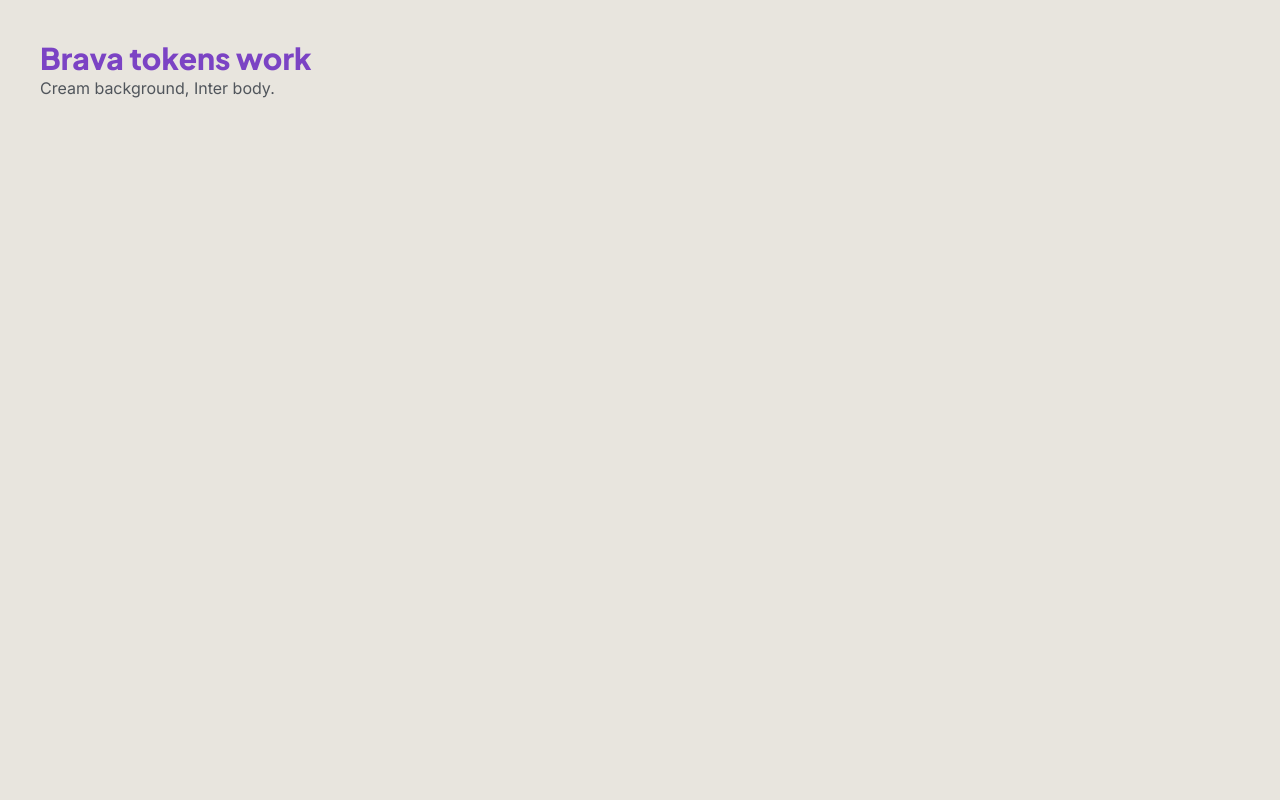
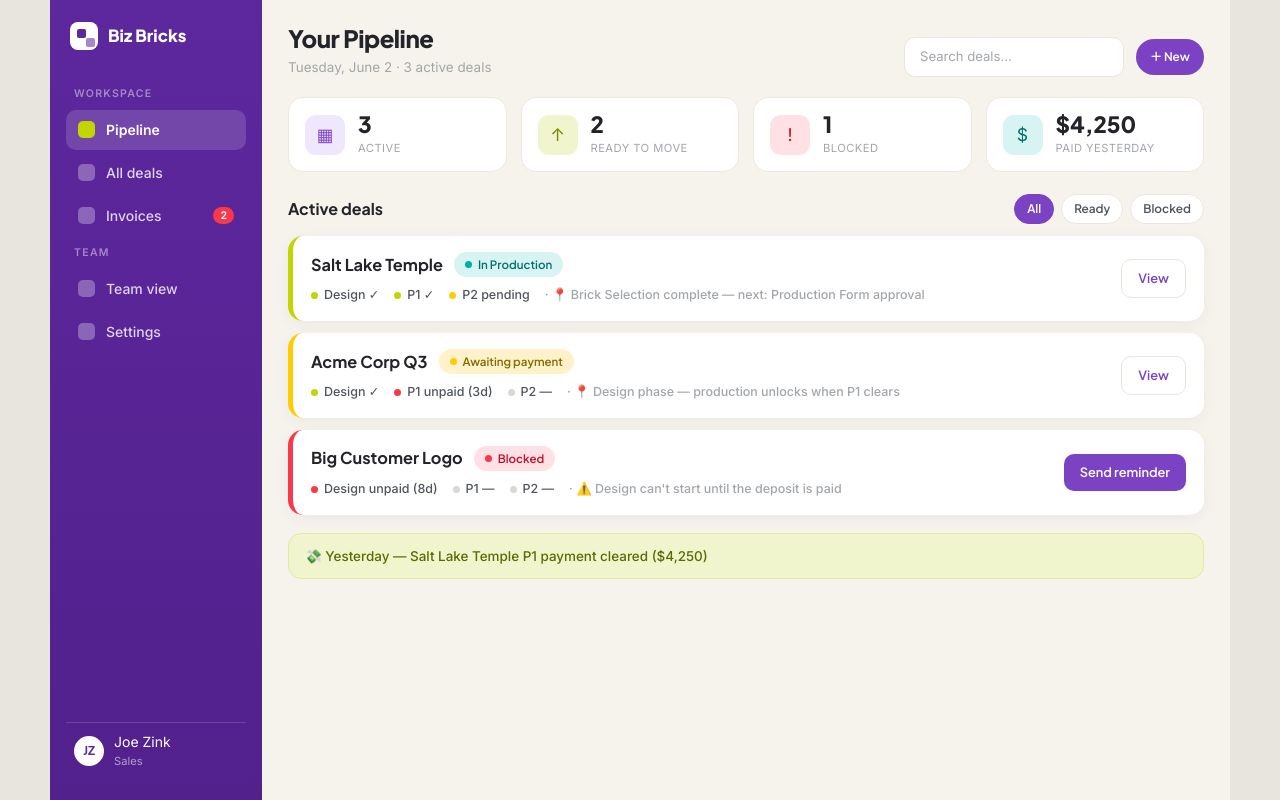
Before and after one commit to joeBrava/BravaOpsDashboard, a Next.js app in the folder phase2-dashboard/: page / in a window 1280 px wide. Built offline with nearby package versions, Linux system fonts and the light colour scheme.

Commit message:
feat: assemble static Pipeline page with mock data

```diff
--- a/phase2-dashboard/app/page.tsx
+++ b/phase2-dashboard/app/page.tsx
@@ -1,10 +1,39 @@
-export default function Page() {
+import { Sidebar } from "@/components/sidebar";
+import { Topbar } from "@/components/topbar";
+import { StatCard } from "@/components/stat-card";
+import { FilterChips } from "@/components/filter-chips";
+import { DealCard } from "@/components/deal-card";
+import { PaymentToast } from "@/components/payment-toast";
+import { deals, dealStatusKey, summary, recentPayment } from "@/lib/mock-data";
+
+export default function PipelinePage() {
   return (
-    <main className="p-10">
-      <h1 className="font-display text-3xl font-extrabold text-purple">
-        Brava tokens work
-      </h1>
-      <p className="font-body text-gray-dark">Cream background, Inter body.</p>
-    </main>
+    <div className="mx-auto flex min-h-screen max-w-[1180px]">
+      <Sidebar />
+
+      <main className="flex-1 bg-cream px-[26px] py-[22px]">
+        <Topbar title="Your Pipeline" sub="Tuesday, June 2 · 3 active deals" />
+
+        <div className="mb-[22px] grid grid-cols-4 gap-[14px]">
+          <StatCard value={String(summary.active)} label="Active" icon="▦" iconClass="bg-[#efe7fb] text-purple" />
+          <StatCard value={String(summary.readyToMove)} label="Ready to move" icon="↑" iconClass="bg-[#f1f5ce] text-[#7c8a00]" />
+          <StatCard value={String(summary.blocked)} label="Blocked" icon="!" iconClass="bg-[#ffe1e5] text-[#c20f2b]" />
+          <StatCard value={summary.paidYesterday} label="Paid yesterday" icon="$" iconClass="bg-[#d7f4f2] text-[#00726e]" />
+        </div>
+
+        <div className="mb-3 mt-1 flex items-center justify-between">
+          <h3 className="font-display text-base font-bold text-ink">Active deals</h3>
+          <FilterChips />
+        </div>
+
+        <div className="flex flex-col gap-3">
+          {deals.map((deal) => (
+            <DealCard key={deal.id} deal={deal} statusKey={dealStatusKey(deal)} />
+          ))}
+        </div>
+
+        <PaymentToast message={recentPayment} />
+      </main>
+    </div>
   );
 }
```
